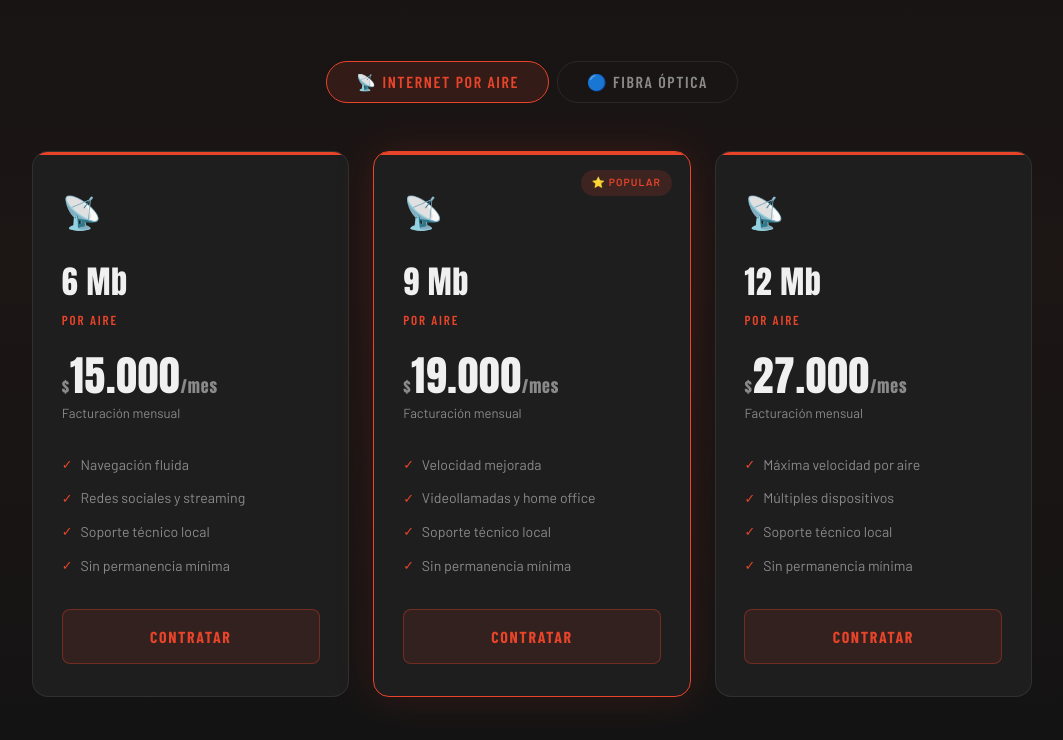
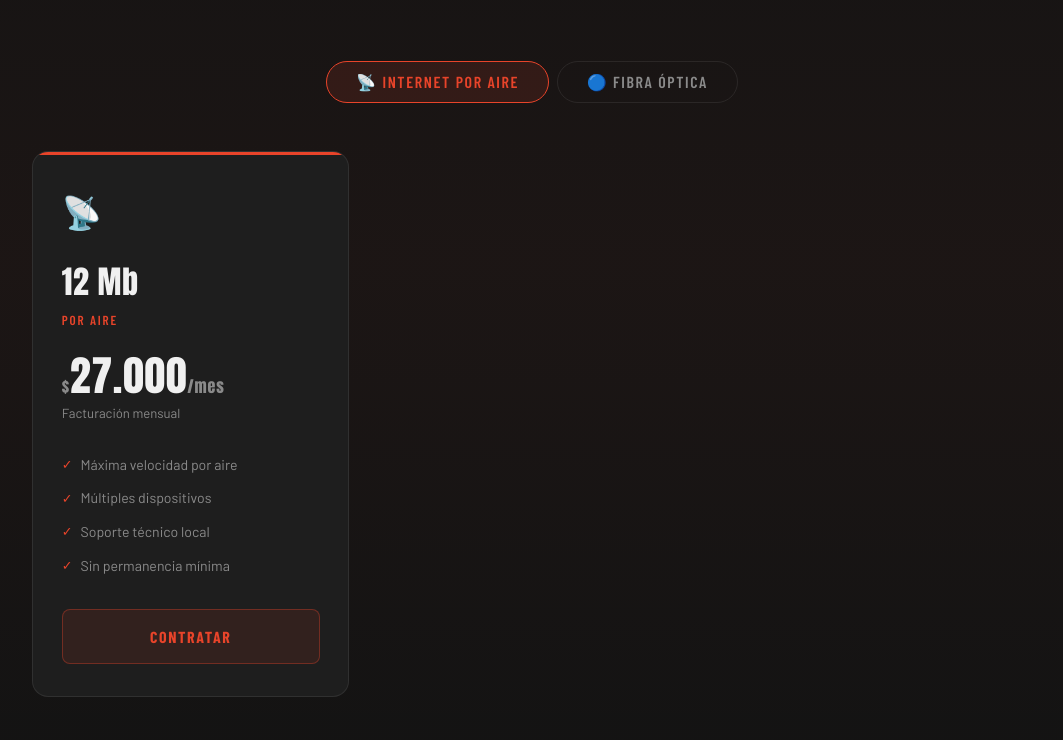
Before and after one commit to JoaquinCarre/punto-com, a plain HTML site: page index.html in a window 1280 px wide. Shown: the part 1762-2502 px from the top of the page, without its empty margins (108-1171 px from the left). Drawn offline with nearby package versions, Linux system fonts and the light colour scheme; a web font is replaced by a local one.

Commit message:
Modificar planes por aire
Se retiran 2 planes por aire y se deja uno solo

```diff
--- a/index.html
+++ b/index.html
@@ -80,7 +80,7 @@
           <div class="stat-desc">Zonas cubiertas: Ramallo, Villa Ramallo y Paraíso</div>
         </div>
         <div class="stat-card">
-          <div class="stat-num">6</div>
+          <div class="stat-num">4</div>
           <div class="stat-desc">Planes disponibles para todo hogar</div>
         </div>
       </div>
@@ -103,37 +103,6 @@
     <!-- Panel: por aire -->
     <div class="plans-panel aire-panel active" id="panel-aire">
       <div class="plans-grid">
-
-        <div class="plan-card">
-          <div class="plan-icon">📡</div>
-          <div class="plan-speed">6 Mb</div>
-          <div class="plan-type">por aire</div>
-          <div class="plan-price"><span>$</span>15.000<span>/mes</span></div>
-          <div class="plan-cycle">Facturación mensual</div>
-          <ul class="plan-features">
-            <li>Navegación fluida</li>
-            <li>Redes sociales y streaming</li>
-            <li>Soporte técnico local</li>
-            <li>Sin permanencia mínima</li>
-          </ul>
-          <a href="#contacto" class="plan-cta">Contratar</a>
-        </div>
-
-        <div class="plan-card featured">
-          <div class="popular-tag">⭐ Popular</div>
-          <div class="plan-icon">📡</div>
-          <div class="plan-speed">9 Mb</div>
-          <div class="plan-type">por aire</div>
-          <div class="plan-price"><span>$</span>19.000<span>/mes</span></div>
-          <div class="plan-cycle">Facturación mensual</div>
-          <ul class="plan-features">
-            <li>Velocidad mejorada</li>
-            <li>Videollamadas y home office</li>
-            <li>Soporte técnico local</li>
-            <li>Sin permanencia mínima</li>
-          </ul>
-          <a href="#contacto" class="plan-cta">Contratar</a>
-        </div>
 
         <div class="plan-card">
           <div class="plan-icon">📡</div>
```
